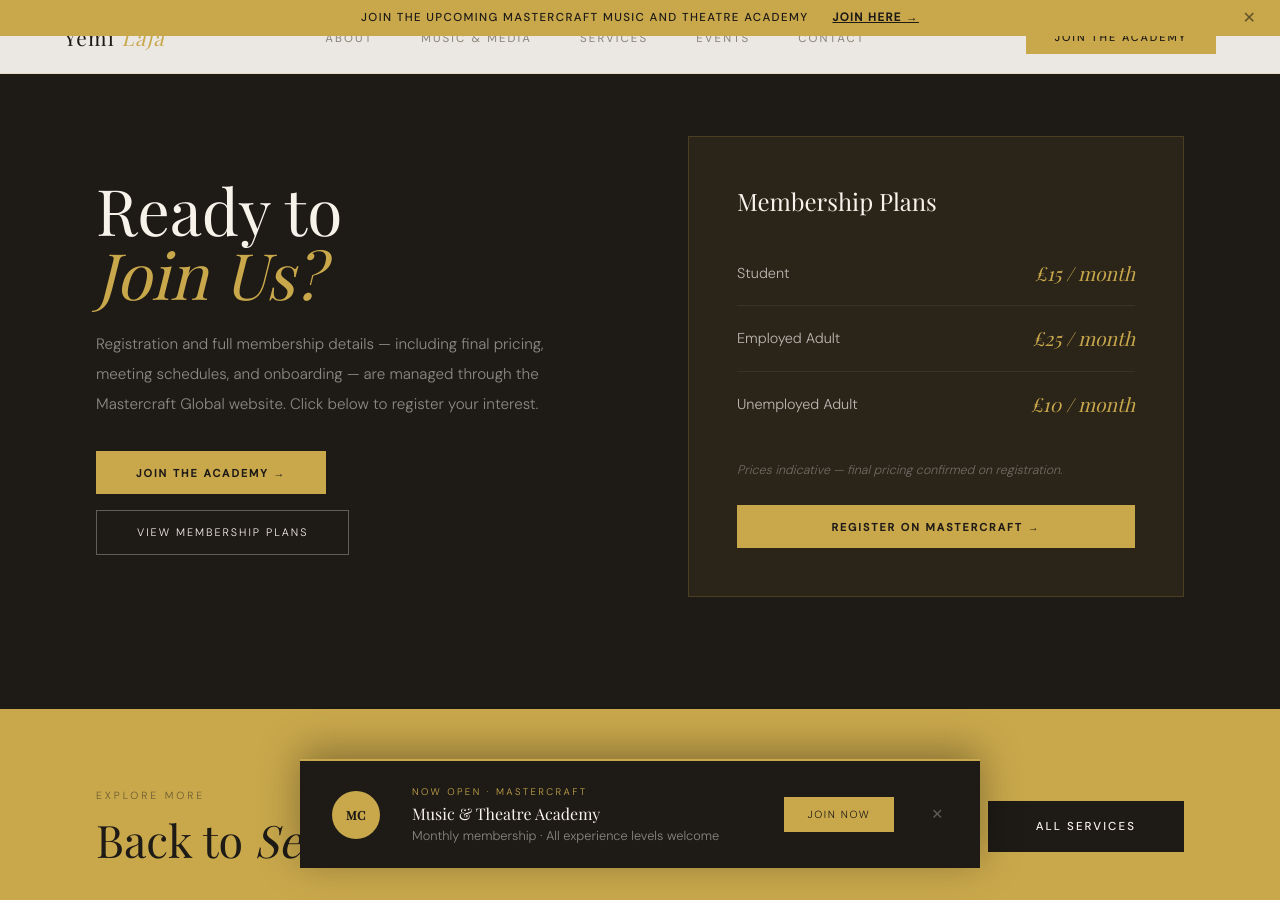
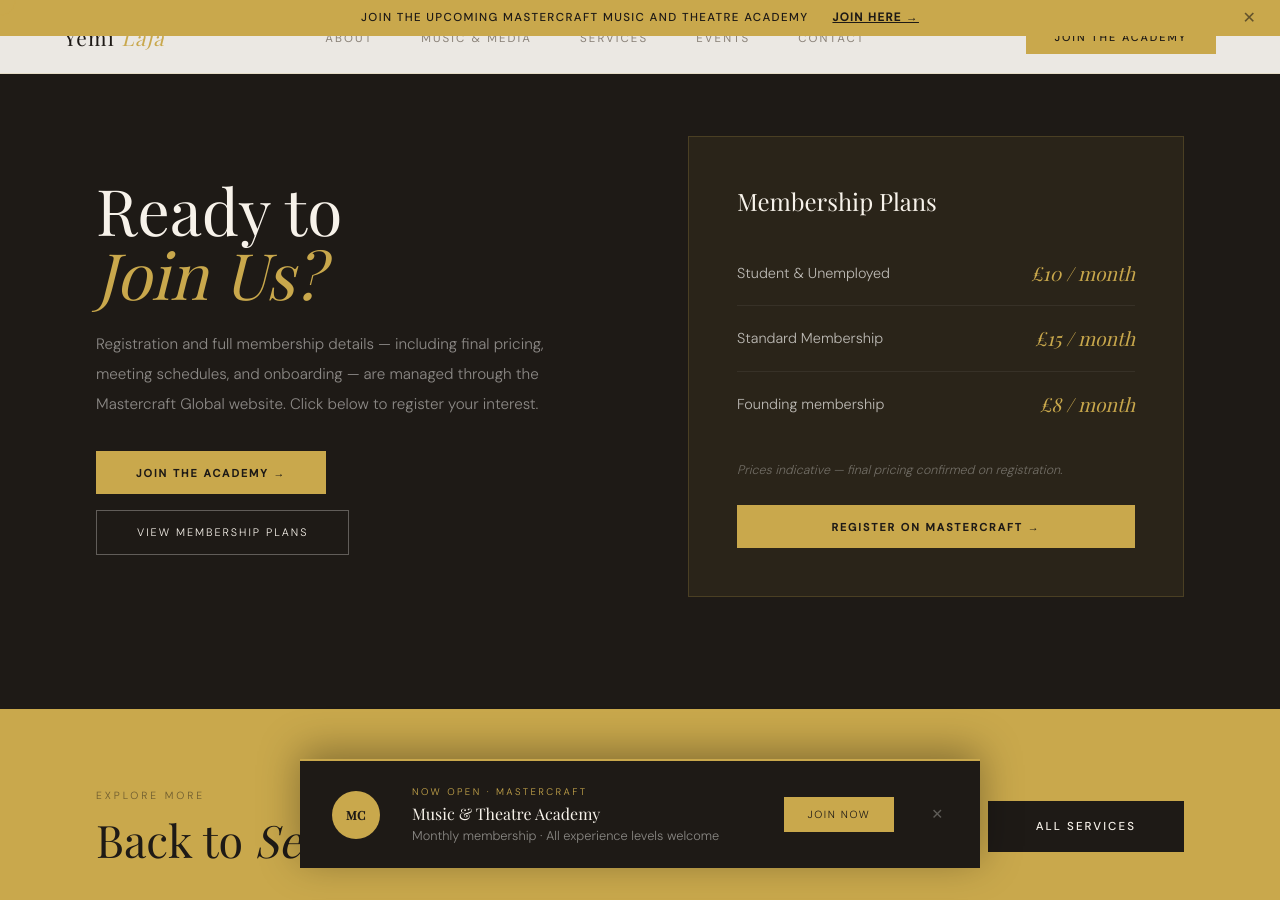
Before and after one commit to RosarioAnthonyWaya/yemi-jekyll, a Jekyll site: the page built from academy/index.html, in a window 1280 px wide and 900 px high, scrolled down 3317 px. Built offline with Jekyll 4.4.1, drawn with Linux system fonts in a browser that asks for light colours; some web fonts are replaced.

Commit message:
Update membership plans and pricing in index.html

```diff
--- a/academy/index.html
+++ b/academy/index.html
@@ -169,16 +169,16 @@ page_styles: |
   <div class="act-right reveal rd1">
     <h3>Membership Plans</h3>
     <div class="act-plan">
-      <span class="act-plan-name">Student</span>
+      <span class="act-plan-name">Student & Unemployed </span>
+      <span class="act-plan-price">£10 / month</span>
+    </div>
+    <div class="act-plan">
+      <span class="act-plan-name">Standard Membership</span>
       <span class="act-plan-price">£15 / month</span>
     </div>
     <div class="act-plan">
-      <span class="act-plan-name">Employed Adult</span>
-      <span class="act-plan-price">£25 / month</span>
-    </div>
-    <div class="act-plan">
-      <span class="act-plan-name">Unemployed Adult</span>
-      <span class="act-plan-price">£10 / month</span>
+      <span class="act-plan-name">Founding membership</span>
+      <span class="act-plan-price">£8 / month</span>
     </div>
     <p style="font-size:0.78rem;color:rgba(244,244,240,0.35);line-height:1.7;margin-bottom:1.5rem;font-style:italic;">Prices indicative — final pricing confirmed on registration.</p>
     <a href="https://mastercraftglobal.com/academy/#register" target="_blank" class="ac-btn-gold" style="width:100%;text-align:center;">Register on Mastercraft →</a>
```
